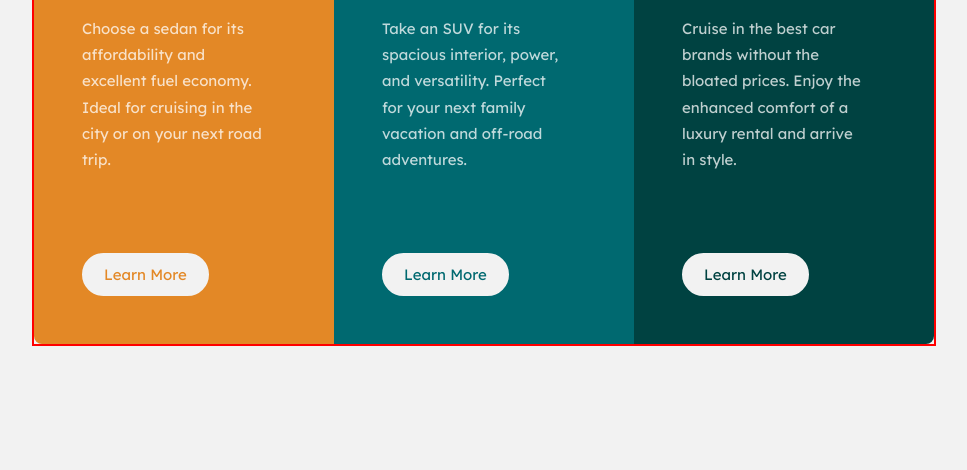
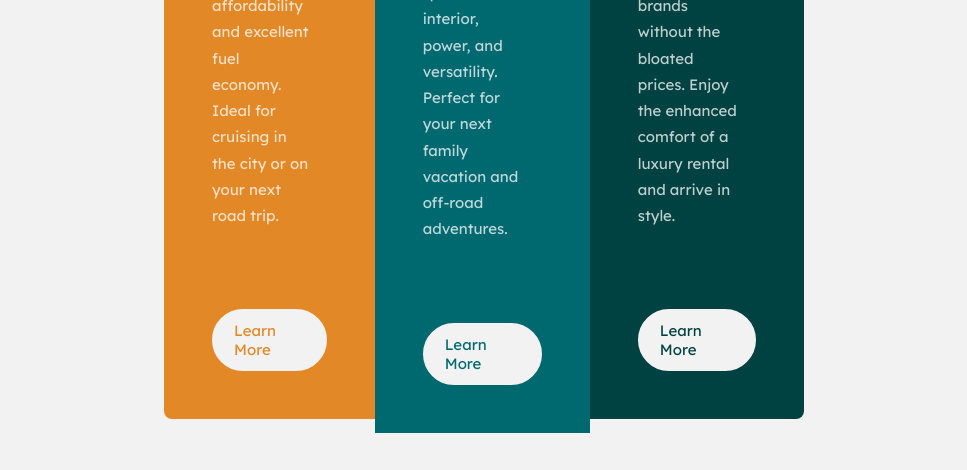
Before and after one commit to JoshuwaPrice/FM-3-cols, a plain HTML site: page index.html in a window 1280 px wide. Shown: the part 330-800 px from the top of the page, without its empty margins (156-1123 px from the left). Drawn offline with Linux system fonts and the light colour scheme.

Commit message:
Reverted to old CSS

```diff
--- a/style.css
+++ b/style.css
@@ -21,21 +21,18 @@ body{
     justify-content: center;
     align-items: center;
     font-size: var(--font-size);
-    min-height: 100vh;
-    margin: 0;
 }
 .container{
+    border-radius: 2rem;
     display: flex;
     flex-direction: row;
     justify-content: center;
     align-items: center;
-    border: 2px solid red;
-    margin: auto;
+    height: 100vh;
+    width: 50vw;
 }
 .card{
     padding: 3rem;
-    flex: 1;
-    max-width: 300px;
 }
 
 .card:first-child{
```
